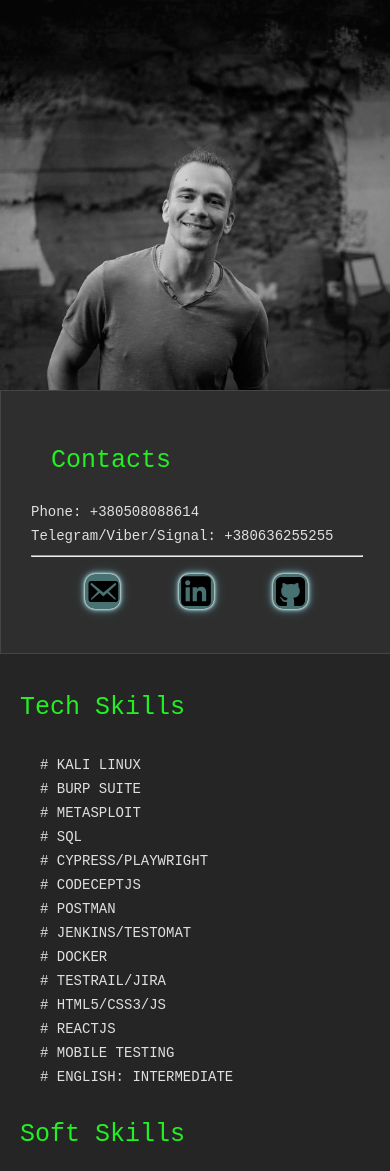
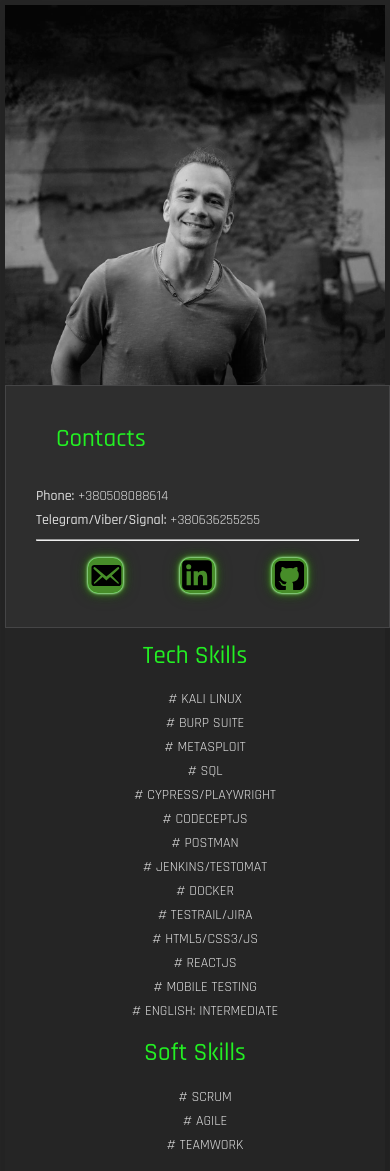
Before and after one commit to LazurNiko/QA-engineer-cv, a plain HTML site: page index.html in a window 390 px wide. Shown: the top 1171 px of the page. Drawn offline with Linux system fonts and the light colour scheme.

Commit message:
add styles

```diff
--- a/index.html
+++ b/index.html
@@ -5,10 +5,9 @@
     <meta name="viewport" content="width=device-width, initial-scale=1.0">
     <title>My CV</title>
     <link href="style.css" rel="stylesheet">
-    <link
-      href="https://fonts.googleapis.com/css2?family=Montserrat:wght@400;700&display=swap"
-      rel="stylesheet"
-    >
+    <link rel="preconnect" href="https://fonts.googleapis.com">
+<link rel="preconnect" href="https://fonts.gstatic.com" crossorigin>
+<link href="https://fonts.googleapis.com/css2?family=Bebas+Neue&family=Rajdhani:wght@300;400;500&display=swap" rel="stylesheet">
     <!-- <script src="https://cdnjs.cloudflare.com/ajax/libs/jspdf/1.3.2/jspdf.min.js"></script> -->
   </head>
    <body class="page" id="container123">
@@ -121,7 +120,7 @@
           <h1 class="name">
             Niko Lazur
           </h1>
-          <span class="info type" style="--n:627">
+          <span class="info type" style="--n:599">
             I’m a goal-oriented, creative and self-motivated QA engineer. I'm interested in automation testing, Penetration Testing. Have experience in API testing (Postman), Unit testing, e2e testing
             (Jest, Cypress, Playwright). I am well familiar with Test design techniques, test suits creating and executing.
             Also have strong knowledge of HTML, SASS, JS, cross-browser and adaptive markup skills. Working with basic
--- a/style.css
+++ b/style.css
@@ -8,7 +8,8 @@ body {
   max-width: 1200px;
   background: rgb(37, 37, 37);
   font-size: 12px;
-  font-family: 'Montserrat', sans-serif;
+  font-family: "Rajdhani", "Odoo Unicode Support Noto", sans-serif;
+  line-height: 1.5;
   padding-top: 40px;
   padding-bottom: 40px;
   padding-left: 20px;
@@ -102,15 +103,13 @@ ol {
   padding: 30px;
   font-size: 14px;
   letter-spacing: 2;
-  font-family: monospace;
-  font-weight: 700;
+  font-weight: 400;
 
 }
 
 .phonecontact {
   line-height: 24px;
-  font-weight: 400;
-  font-family: monospace;
+  font-weight: 500;
   color: #e0e0e0;
 }
 
@@ -155,9 +154,8 @@ ol {
 }
 
 .skills_title {
-  font-family: monospace;
   font-size: 20px;
-  font-weight: 400;
+  font-weight: 500;
   margin-bottom: 20px;
   padding-left: 30px;
   padding-top: 17px;
@@ -199,7 +197,6 @@ ol {
 .skills {
   text-transform: uppercase;
   color: #e0e0e0;;
-  font-family: monospace;
   font-size: 12px;
   font-weight: 400;
   line-height: 24px;
@@ -224,9 +221,7 @@ ol {
   font-size: 15px;
   text-decoration: none;
   text-transform: uppercase;
-
-  font-family: monospace;
-  font-weight: 500;
+  font-weight: 400;
 
   animation-name: slideDownBlock;
   -webkit-animation-name: slideDownBlock;
@@ -245,9 +240,8 @@ ol {
 }
 
 .contacts_title {
-  font-family: monospace;
   font-size: 20px;
-  font-weight: 400;
+  font-weight: 500;
   color: var(--main-color);
 }
 
@@ -262,8 +256,8 @@ ol {
 }
 
 .contactme_item {
-  background-color: rgb(72, 113, 114);
-  box-shadow: 0 0 1px rgb(241, 241, 241), 0 0 2px rgb(235, 240, 235), 0 0 3px rgb(191, 192, 191), 0 0 5px rgb(133, 193, 201), 0 0 7px rgba(198, 239, 255, 0.37), 0 0 10px rgba(119, 211, 240, 0.3), 0 0 15px rgba(154, 237, 248, 0.2);
+  background-color: #478d29;
+  box-shadow: 0 0 1px rgb(68, 255, 62), 0 0 2px rgb(210, 255, 210), 0 0 3px rgb(197, 255, 197), 0 0 5px #478d29, 0 0 7px #478d29, 0 0 10px #295218, 0 0 15px #295218;
   border-radius: 10px;
   width: 35px;
   height: 35px;
@@ -271,12 +265,10 @@ ol {
 }
 
 .contactme_item:hover {
-  transform: scale(1.1);
-  background-color: #ffffffd0;
+  background-color: #295218;;
 }
 
 .profession {
-  font-family: monospace;
   font-size: 15px;
   font-weight: 400;
   line-height: 15px;
@@ -321,7 +313,6 @@ ol {
 }
 
 .type {
-  font-family: monospace;
   color:#0000;
   background:
     linear-gradient(-90deg,#ffffff 5px,#0000 0) 10px 0,
@@ -790,6 +781,7 @@ glitch-wrapper {
     padding-top: 0;
     padding-left: 0;
     padding-right: 0;
+    margin: 5px;
   }
 
   .header {
@@ -898,6 +890,7 @@ glitch-wrapper {
   }
 
   .contacts {
+    padding:10px 30px 20px 30px;
     display: flex;
     width: 90%;
   }
@@ -907,31 +900,19 @@ glitch-wrapper {
   }
 
   .skills_title {
-    padding: 19px 0;
     margin: 0 20px;
   }
 
   .tech_skills {
+    padding: 0 auto;
     display: flex;
     width: 100%;
-    padding-top: 20px;
-  }
-
-  .skills_title--soft {
-    padding-right: 9px;
+    padding-top: 10px;
   }
 
   .soft_skills {
     display: flex;
     width: 100%;
-  }
-
-  .skills {
-    padding-left: 20px;
-  }
-
-  .container {
-    padding-left: 0;
   }
 }
 
@@ -1021,10 +1002,12 @@ glitch-wrapper {
   }
 
   .contacts_list {
-    padding-left: 0;
+    padding: 0;
   }
 
   .skills_title {
+    padding: 0;
+    text-align: center;
     font-size: 25px;
   }
 
@@ -1035,11 +1018,13 @@ glitch-wrapper {
   }
 
   .tech_skills {
+    text-align: center;
     display: block;
     width: 100%;
   }
 
   .soft_skills {
+    text-align: center;
     display: block;
     width: 100%;
   }
```
